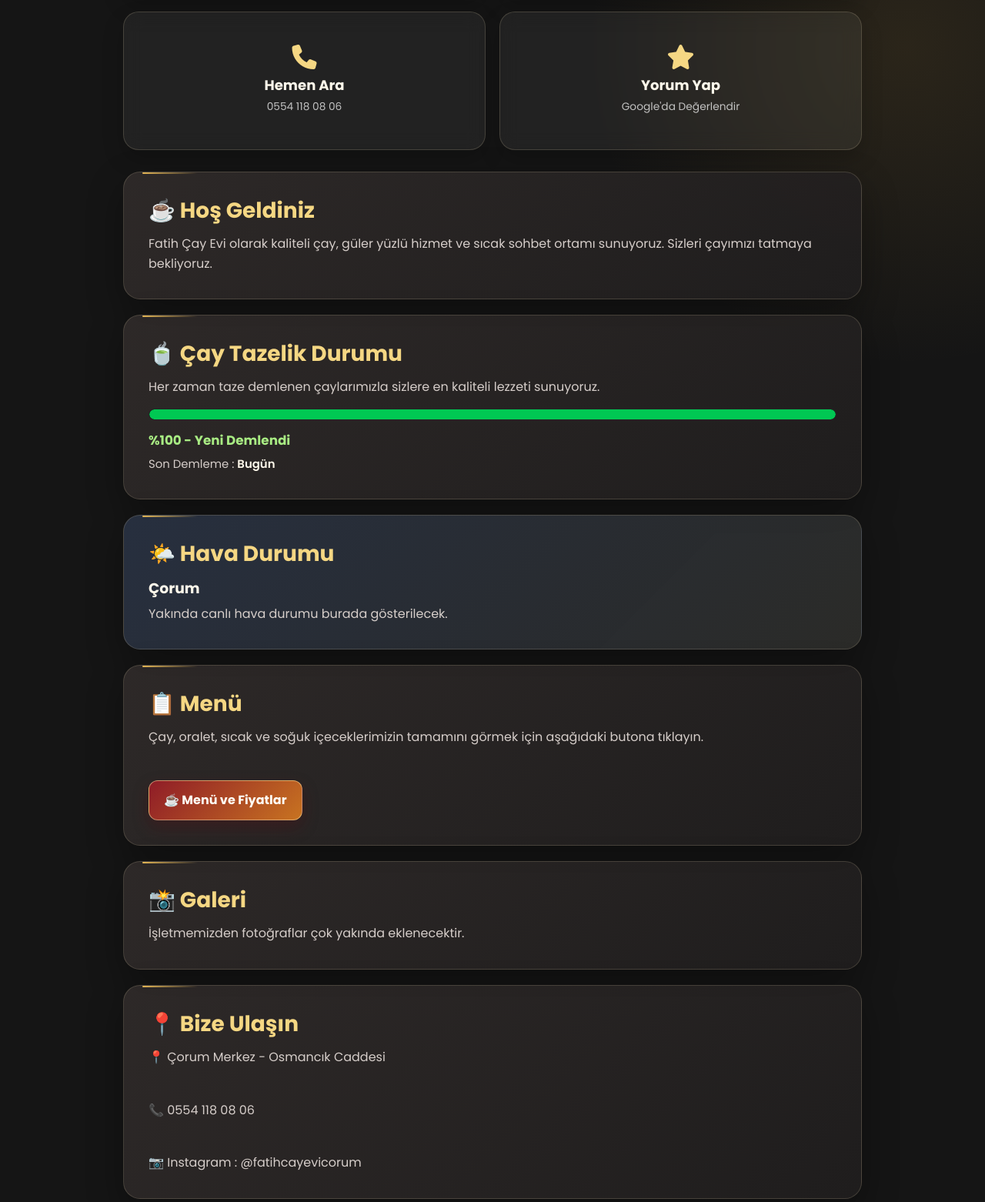
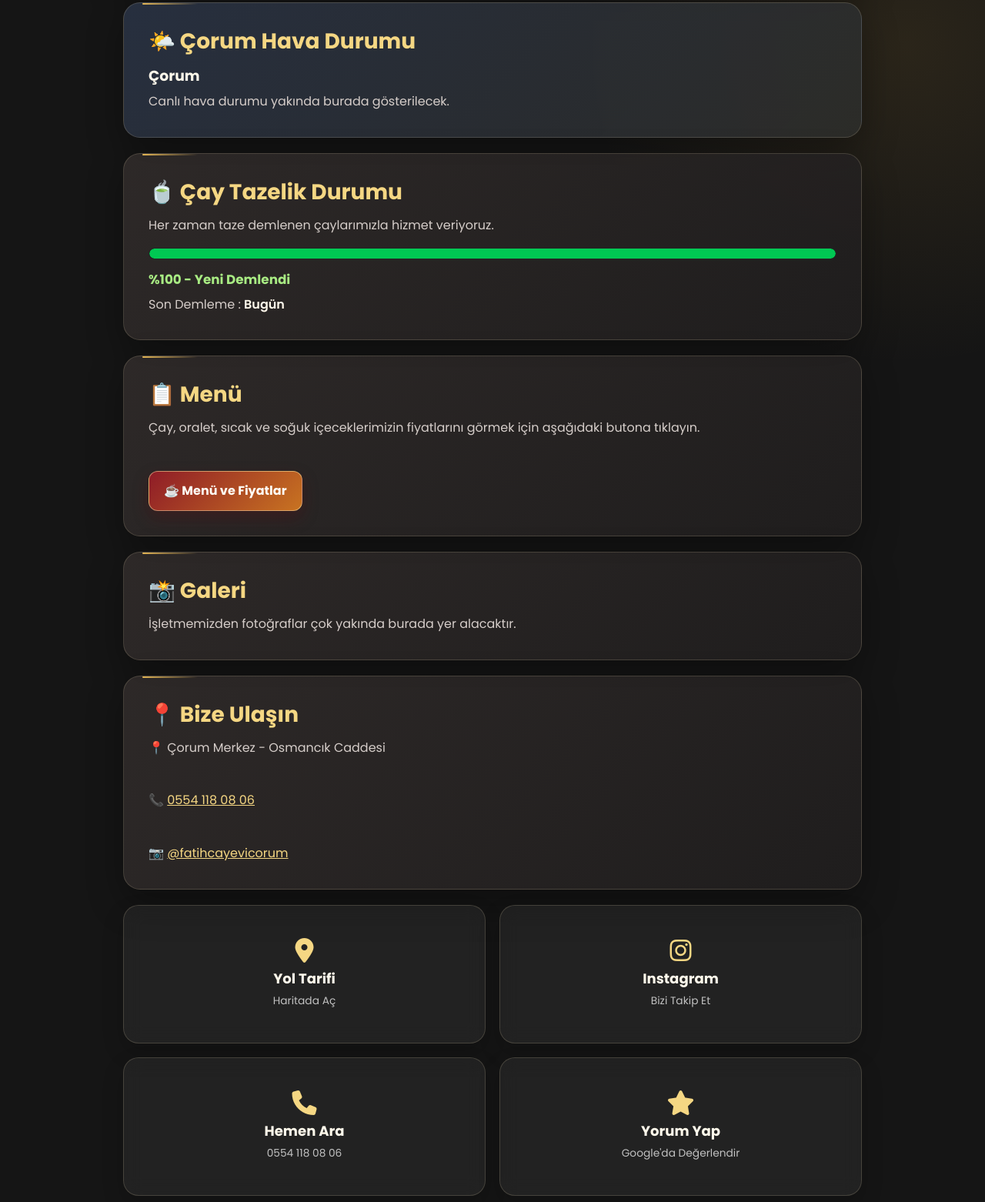
Before and after one commit to fatihcayevicorum/fatihcayevicorum.github.io, a plain HTML site: page index.html in a window 1280 px wide. Shown: the part 872-2434 px from the top of the page at 77% size. Drawn offline with Linux system fonts and the light colour scheme.

Commit message:
Update index.html

```diff
--- a/index.html
+++ b/index.html
@@ -2,28 +2,23 @@
 <html lang="tr">
 
 <head>
-
 <meta charset="UTF-8">
 <meta name="viewport" content="width=device-width, initial-scale=1.0">
 
 <title>Fatih Çay Evi | Çorum</title>
 
-<meta name="description" content="Çorum Fatih Çay Evi - Günlük taze demlenen çay, sıcak ve soğuk içecekler, samimi ortam.">
-
-<meta name="keywords" content="Fatih Çay Evi, Çorum Çay Evi, Çorum Çay, Osmancık Caddesi">
+<meta name="description" content="Çorum Fatih Çay Evi - Günlük taze demlenen çay, sıcak ve soğuk içecekler.">
 
 <meta name="theme-color" content="#8B0000">
 
 <link rel="stylesheet" href="style.css">
 
 <link rel="preconnect" href="https://fonts.googleapis.com">
-
 <link rel="preconnect" href="https://fonts.gstatic.com" crossorigin>
 
 <link href="https://fonts.googleapis.com/css2?family=Poppins:wght@300;400;500;600;700&display=swap" rel="stylesheet">
 
-<link rel="stylesheet"
-href="https://cdnjs.cloudflare.com/ajax/libs/font-awesome/6.6.0/css/all.min.css">
+<link rel="stylesheet" href="https://cdnjs.cloudflare.com/ajax/libs/font-awesome/6.6.0/css/all.min.css">
 
 </head>
 
@@ -38,21 +33,15 @@ href="https://cdnjs.cloudflare.com/ajax/libs/font-awesome/6.6.0/css/all.min.css"
 <h1>Fatih Çay Evi</h1>
 
 <p class="subtitle">
-
 Kaliteli Çay • Samimi Sohbet
-
 </p>
 
 <p class="slogan">
-
 "Oksijeni bilmem ama yaşamak için <strong>ÇAY</strong> şart."
-
 </p>
 
 <div class="status">
-
-<span>🟢 Her Gün Taze Demleme</span>
-
+🟢 Her Gün Taze Demleme
 </div>
 
 </div>
@@ -60,6 +49,157 @@ Kaliteli Çay • Samimi Sohbet
 </header>
 
 <main class="container">
+
+<!-- HOŞ GELDİNİZ -->
+
+<section class="panel">
+
+<h2>☕ Hoş Geldiniz</h2>
+
+<p>
+
+Fatih Çay Evi olarak kaliteli çay, güler yüzlü hizmet ve sıcak sohbet ortamı sunuyoruz.
+
+Her gün özenle demlenen çayımız eşliğinde sizleri ağırlamaktan mutluluk duyarız.
+
+</p>
+
+</section>
+
+<!-- HAVA DURUMU -->
+
+<section class="panel weather-card">
+
+<h2>🌤️ Çorum Hava Durumu</h2>
+
+<div id="weather">
+
+<h3>Çorum</h3>
+
+<p>
+
+Canlı hava durumu yakında burada gösterilecek.
+
+</p>
+
+</div>
+
+</section>
+
+<!-- TAZELİK -->
+
+<section class="panel">
+
+<h2>🍵 Çay Tazelik Durumu</h2>
+
+<p>
+
+Her zaman taze demlenen çaylarımızla hizmet veriyoruz.
+
+</p>
+
+<div class="fresh-bar">
+
+<div class="fill" id="freshFill"></div>
+
+</div>
+
+<h3 id="freshText">
+
+%100 Taze
+
+</h3>
+
+<p>
+
+Son Demleme :
+<span id="lastTea">
+
+Bugün
+
+</span>
+
+</p>
+
+</section>
+
+<!-- MENÜ -->
+
+<section class="panel" id="menu">
+
+<h2>📋 Menü</h2>
+
+<p>
+
+Çay, oralet, sıcak ve soğuk içeceklerimizin fiyatlarını görmek için aşağıdaki butona tıklayın.
+
+</p>
+
+<br>
+
+<a href="menu.html" class="menuButton">
+
+☕ Menü ve Fiyatlar
+
+</a>
+
+</section>
+
+<!-- GALERİ -->
+
+<section class="panel">
+
+<h2>📸 Galeri</h2>
+
+<p>
+
+İşletmemizden fotoğraflar çok yakında burada yer alacaktır.
+
+</p>
+
+</section>
+
+<!-- İLETİŞİM -->
+
+<section class="panel">
+
+<h2>📍 Bize Ulaşın</h2>
+
+<p>
+
+📍 Çorum Merkez - Osmancık Caddesi
+
+</p>
+
+<br>
+
+<p>
+
+📞
+<a href="tel:+905541180806">
+
+0554 118 08 06
+
+</a>
+
+</p>
+
+<br>
+
+<p>
+
+📷
+<a href="https://www.instagram.com/fatihcayevicorum" target="_blank">
+
+@fatihcayevicorum
+
+</a>
+
+</p>
+
+</section>
+
+<!-- HIZLI İŞLEMLER -->
 
 <section class="quick-actions">
 
@@ -105,125 +245,7 @@ Kaliteli Çay • Samimi Sohbet
 
 </section>
 
-<section class="panel">
-
-<h2>☕ Hoş Geldiniz</h2>
-
-<p>
-
-Fatih Çay Evi olarak kaliteli çay, güler yüzlü hizmet ve sıcak sohbet ortamı sunuyoruz.
-
-Sizleri çayımızı tatmaya bekliyoruz.
-
-</p>
-
-</section>
-  <section class="panel">
-
-    <h2>🍵 Çay Tazelik Durumu</h2>
-
-    <p class="tea-info">
-        Her zaman taze demlenen çaylarımızla sizlere en kaliteli lezzeti sunuyoruz.
-    </p>
-
-    <div class="fresh-bar">
-        <div class="fill" id="freshFill"></div>
-    </div>
-
-    <h3 id="freshText">%100 - Yeni Demlendi</h3>
-
-    <p class="last-tea">
-        Son Demleme :
-        <span id="lastTea">
-            Bugün
-        </span>
-    </p>
-
-</section>
-
-
-<section class="panel weather-card">
-
-    <h2>🌤️ Hava Durumu</h2>
-
-    <div id="weather">
-
-        <h3>Çorum</h3>
-
-        <p>
-            Yakında canlı hava durumu burada gösterilecek.
-        </p>
-
-    </div>
-
-</section>
-
-
-<section class="panel">
-
-    <h2>📋 Menü</h2>
-
-    <p>
-
-        Çay, oralet, sıcak ve soğuk içeceklerimizin tamamını görmek için aşağıdaki butona tıklayın.
-
-    </p>
-
-    <br>
-
-    <a href="menu.html" class="menuButton">
-
-        ☕ Menü ve Fiyatlar
-
-    </a>
-
-</section>
-
-
-<section class="panel">
-
-    <h2>📸 Galeri</h2>
-
-    <p>
-
-        İşletmemizden fotoğraflar çok yakında eklenecektir.
-
-    </p>
-
-</section>
-
-
-<section class="panel">
-
-    <h2>📍 Bize Ulaşın</h2>
-
-    <p>
-
-        📍 Çorum Merkez - Osmancık Caddesi
-
-    </p>
-
-    <br>
-
-    <p>
-
-        📞 0554 118 08 06
-
-    </p>
-
-    <br>
-
-    <p>
-
-        📷 Instagram :
-        @fatihcayevicorum
-
-    </p>
-
-</section>
-
 </main>
-
 
 <footer>
 
@@ -233,29 +255,13 @@ Sizleri çayımızı tatmaya bekliyoruz.
 
 <h3>Fatih Çay Evi</h3>
 
-<p>
+<p>☕ Kaliteli Çay • Samimi Sohbet</p>
 
-☕ Kaliteli Çay • Samimi Sohbet
+<p>📍 Çorum Merkez - Osmancık Caddesi</p>
 
-</p>
+<p>📞 0554 118 08 06</p>
 
-<p>
-
-📍 Çorum / Osmancık Caddesi
-
-</p>
-
-<p>
-
-📞 0554 118 08 06
-
-</p>
-
-<p>
-
-© 2026 Fatih Çay Evi
-
-</p>
+<p>© 2026 Fatih Çay Evi</p>
 
 </div>
 
@@ -263,12 +269,11 @@ Sizleri çayımızı tatmaya bekliyoruz.
 
 <button id="topBtn">
 
-⬆
+<i class="fa-solid fa-arrow-up"></i>
 
 </button>
 
 <script src="script.js"></script>
 
 </body>
-
 </html>
```
